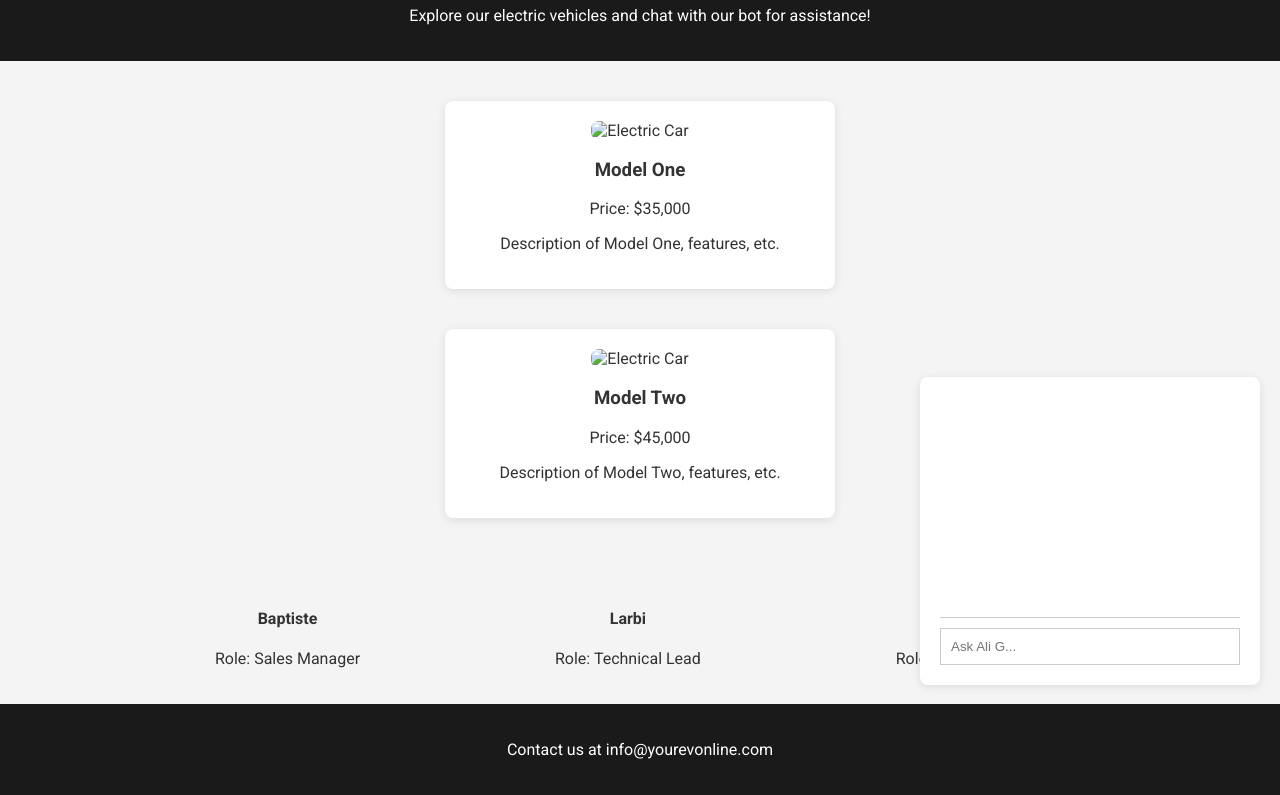
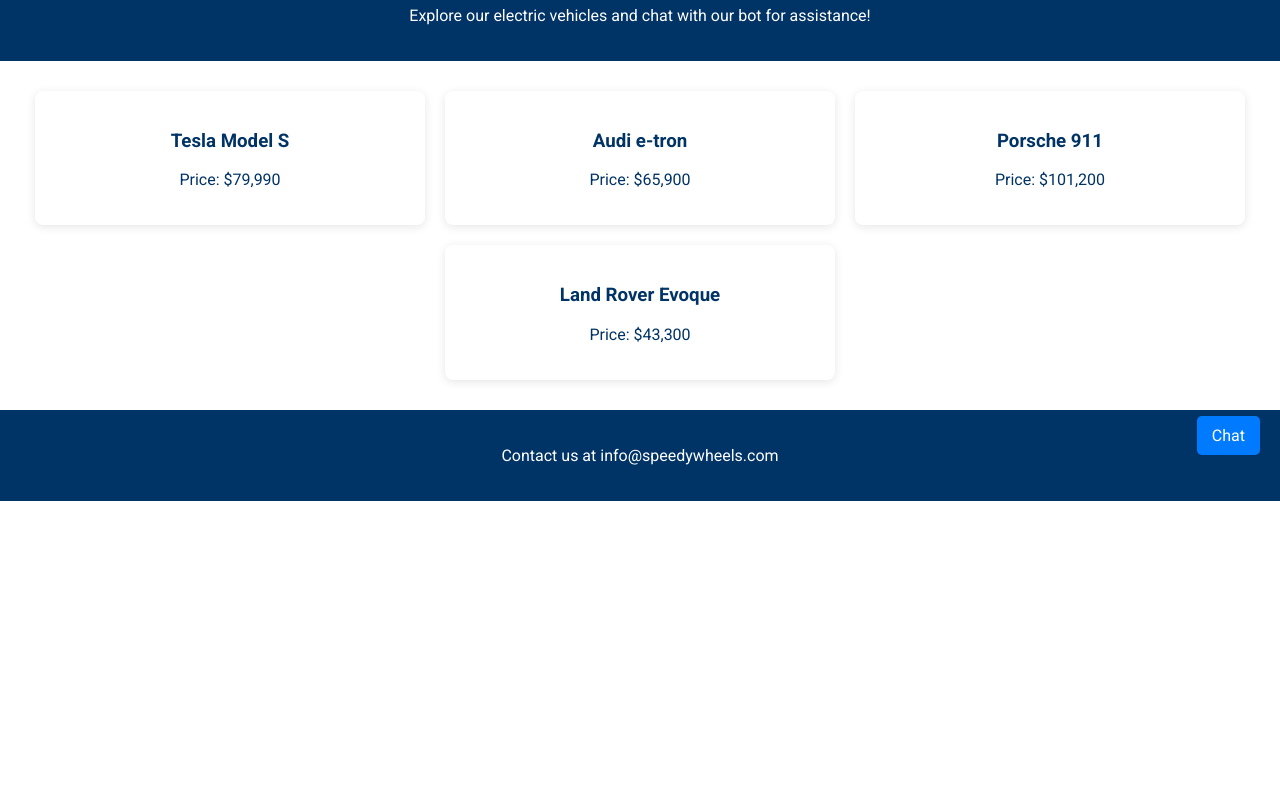
Before and after one commit to BaptisteEtroy/AI-chatbot, a plain HTML site: page FrontEndAlig.html in a window 1280 px wide. Shown: the part 95-890 px from the top of the page. After the commit the page ends 800 px from the top, so only its background shows below. Drawn offline with Linux system fonts and the light colour scheme.

Commit message:
Update FrontEndAlig.html

```diff
--- a/FrontEndAlig.html
+++ b/FrontEndAlig.html
@@ -3,28 +3,28 @@
 <head>
     <meta charset="UTF-8">
     <meta name="viewport" content="width=device-width, initial-scale=1.0">
-    <title>Your EV Online</title>
+    <title>SpeedyWheels</title>
     <link href="https://fonts.googleapis.com/css2?family=Roboto:wght@400;700&display=swap" rel="stylesheet">
     <style>
         body, html {
             margin: 0;
             padding: 0;
             font-family: 'Roboto', sans-serif;
-            background-color: #f4f4f4;
-            color: #333;
+            background-color: #ffffff;
+            color: #003366;
         }
 
         header, footer {
             text-align: center;
             padding: 20px 10px;
-            background-color: #1a1a1a;
+            background-color: #003366;
             color: white;
         }
 
         main {
             display: flex;
-            flex-direction: column;
-            align-items: center;
+            flex-wrap: wrap;
+            justify-content: center;
             padding: 20px;
         }
 
@@ -32,26 +32,10 @@
             background-color: white;
             box-shadow: 0 2px 10px rgba(0,0,0,0.1);
             border-radius: 8px;
-            margin: 20px;
+            margin: 10px;
             padding: 20px;
-            width: 80%;
+            width: calc(50% - 20px);
             max-width: 350px;
-            text-align: center;
-        }
-
-        .car img {
-            width: 100%;
-            border-radius: 8px;
-        }
-
-        .team {
-            display: flex;
-            justify-content: space-evenly;
-            width: 100%;
-            margin-top: 50px;
-        }
-
-        .team-member {
             text-align: center;
         }
 
@@ -64,6 +48,7 @@
             box-shadow: 0 2px 10px rgba(0,0,0,0.1);
             width: 300px;
             padding: 20px;
+            display: none; /* Start with the chat interface hidden */
         }
 
         #chat-output {
@@ -80,62 +65,87 @@
             box-sizing: border-box;
             border: 1px solid #ccc;
         }
+
+        .personality {
+            margin: 5px;
+            padding: 10px;
+            border-radius: 5px;
+            background-color: #007bff;
+            color: white;
+            cursor: pointer;
+        }
+
+        .toggle-chatbot {
+            cursor: pointer;
+            position: fixed;
+            right: 20px;
+            bottom: 250px; /* Adjust as necessary */
+            background-color: #007bff;
+            color: white;
+            padding: 10px 15px;
+            border-radius: 5px;
+        }
     </style>
 </head>
 <body>
     <header>
-        <h1>Your EV Online</h1>
+        <h1>SpeedyWheels</h1>
         <p>Explore our electric vehicles and chat with our bot for assistance!</p>
     </header>
 
     <main>
         <div class="car">
-            <img src="car_image1.jpg" alt="Electric Car">
-            <h3>Model One</h3>
-            <p>Price: $35,000</p>
-            <p>Description of Model One, features, etc.</p>
+            <h3>Tesla Model S</h3>
+            <p>Price: $79,990</p>
         </div>
         <div class="car">
-            <img src="car_image2.jpg" alt="Electric Car">
-            <h3>Model Two</h3>
-            <p>Price: $45,000</p>
-            <p>Description of Model Two, features, etc.</p>
+            <h3>Audi e-tron</h3>
+            <p>Price: $65,900</p>
         </div>
-
-        <div class="team">
-            <div class="team-member">
-                <h4>Baptiste</h4>
-                <p>Role: Sales Manager</p>
-            </div>
-            <div class="team-member">
-                <h4>Larbi</h4>
-                <p>Role: Technical Lead</p>
-            </div>
-            <div class="team-member">
-                <h4>Fynn</h4>
-                <p>Role: Customer Support</p>
-            </div>
+        <div class="car">
+            <h3>Porsche 911</h3>
+            <p>Price: $101,200</p>
         </div>
+        <div class="car">
+            <h3>Land Rover Evoque</h3>
+            <p>Price: $43,300</p>
+        </div>
+        <!-- Add more car listings as needed -->
     </main>
 
     <footer>
-        <p>Contact us at info@yourevonline.com</p>
+        <p>Contact us at info@speedywheels.com</p>
     </footer>
 
     <div id="chat-interface">
         <div id="chat-output"></div>
-        <input type="text" id="user-input" placeholder="Ask Ali G...">
+        <input type="text" id="user-input" placeholder="Ask our bot...">
+        <div>
+            <div class="personality" onclick="setPersonality('Friendly')">Friendly</div>
+            <div class="personality" onclick="setPersonality('Professional')">Professional</div>
+            <div class="personality" onclick="setPersonality('Casual')">Casual</div>
+            <div class="personality" onclick="setPersonality('Tech-savvy')">Tech-savvy</div>
+            <div class="personality" onclick="setPersonality('Humorous')">Humorous</div>
+        </div>
     </div>
 
+    <div class="toggle-chatbot" onclick="toggleChatbot()">Chat</div>
+
     <script>
-        document.addEventListener("DOMContentLoaded", () => {
-            const inputField = document.getElementById("user-input");
-            const chatOutput = document.getElementById("chat-output");
+        function toggleChatbot() {
+            var chatInterface = document.getElementById('chat-interface');
+            chatInterface.style.display = chatInterface.style.display === 'none' ? 'block' : 'none';
+        }
 
-            inputField.addEventListener("keypress", async function(event) {
-                if (event.key === "Enter") {
-                    event.preventDefault();
-                    const userMessage = inputField.value.trim();
+        function setPersonality(personality) {
+            // Implementation for setting the chatbot's personality goes here
+            console.log("Personality set to:", personality);
+        }
 
-                    if (userMessage !== "") {
-                        chatOutput.innerHTML += `<div style="margin-bottom: 8px;"><strong>You
+        // When the page loads, we want the chatbot to be hidden
+        document.addEventListener('DOMContentLoaded', function() {
+            document.getElementById('chat-interface').style.display = 'none';
+        });
+    </script>
+</body>
+</html>
```
